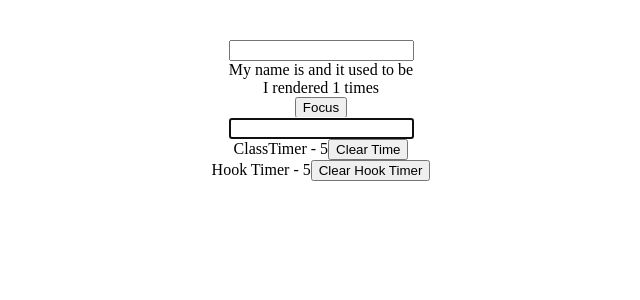
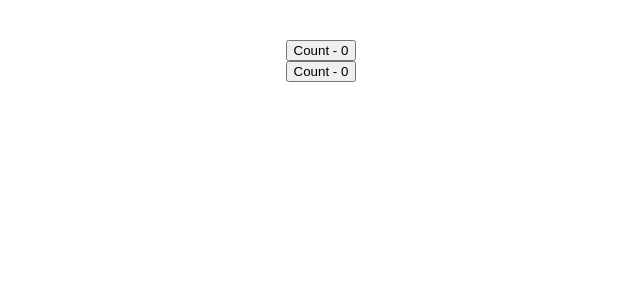
Before and after one commit to jason6842/Antra, a React (Vite) app in the folder Advance/: page / in a window 1280 px wide. Shown: the top 300 px of the page, without its empty margins (319-959 px from the left). Built offline with nearby package versions, Linux system fonts and the light colour scheme.

Commit message:
custom hook example

```diff
--- a/Advance/src/App.tsx
+++ b/Advance/src/App.tsx
@@ -31,6 +31,8 @@
 import HigherOrderComponentApp from "./components/HigherOrderComponents/App.tsx";
 import HOC from "./components/HOC/index.tsx";
 import UseRefApp from "./components/CustomHooks/useRef/App.tsx";
+import DocTitleOne from "./components/CustomHooks/useDocumentTitle/DocTitleOne.tsx";
+import DocTitleTwo from "./components/CustomHooks/useDocumentTitle/DocTitleTwo.tsx";
 
 
 function App() {
@@ -87,7 +89,9 @@
         {/* <DebounceApp /> */}
         {/* <HigherOrderComponentApp /> */}
         {/* <HOC /> */}
-        <UseRefApp />
+        {/* <UseRefApp /> */}
+        <DocTitleOne />
+        <DocTitleTwo />
     </div>
   );
 }
--- /dev/null
+++ b/Advance/src/components/CustomHooks/useDocumentTitle/DocTitleOne.tsx
@@ -0,0 +1,15 @@
+import { useState } from "react";
+import useDocumentTitle from "./hooks/useDocumentTitle";
+
+function DocTitleOne() {
+  const [count, setCount] = useState(0);
+  useDocumentTitle(count);
+
+  return (
+    <div>
+      <button onClick={() => setCount(count + 1)}>Count - {count}</button>
+    </div>
+  );
+}
+
+export default DocTitleOne;
--- /dev/null
+++ b/Advance/src/components/CustomHooks/useDocumentTitle/DocTitleTwo.tsx
@@ -0,0 +1,16 @@
+import { useEffect, useState } from 'react'
+
+function DocTitleTwo() {
+    const [count, setCount] = useState(0);
+    useEffect(() => {
+        document.title = `Count ${count}`
+    }, [count]);
+
+  return (
+    <div>
+        <button onClick={() => setCount(count + 1)}>Count - {count}</button>
+    </div>
+  )
+}
+
+export default DocTitleTwo
--- /dev/null
+++ b/Advance/src/components/CustomHooks/useDocumentTitle/hooks/useDocumentTitle.tsx
@@ -0,0 +1,9 @@
+import { useEffect } from "react";
+
+function useDocumentTitle(count: number) {
+  useEffect(() => {
+    document.title = `Count ${count}`;
+  }, [count]);
+}
+
+export default useDocumentTitle;
--- a/Advance/src/components/CustomHooks/useRef/App.tsx
+++ b/Advance/src/components/CustomHooks/useRef/App.tsx
@@ -1,4 +1,4 @@
-import React, { useEffect, useRef, useState } from 'react'
+import { useEffect, useRef, useState } from 'react'
 import FocusInput from './FocusInput';
 import ClassTimer from './ClassTimer';
 import HookTimer from './HookTimer';
--- a/Advance/src/components/CustomHooks/useRef/HookTimer.tsx
+++ b/Advance/src/components/CustomHooks/useRef/HookTimer.tsx
@@ -1,4 +1,4 @@
-import React, { useEffect, useRef, useState } from "react";
+import { useEffect, useRef, useState } from "react";
 
 function HookTimer() {
   const [timer, setTimer] = useState(0);
```
